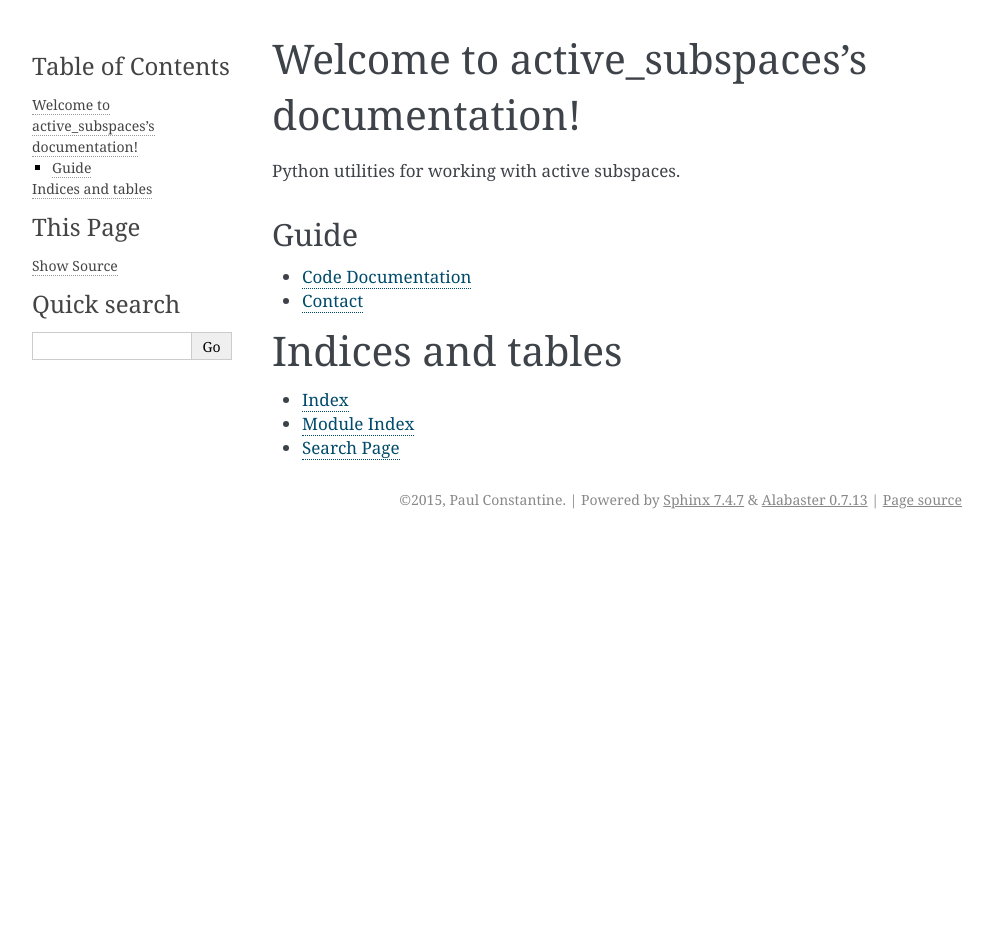
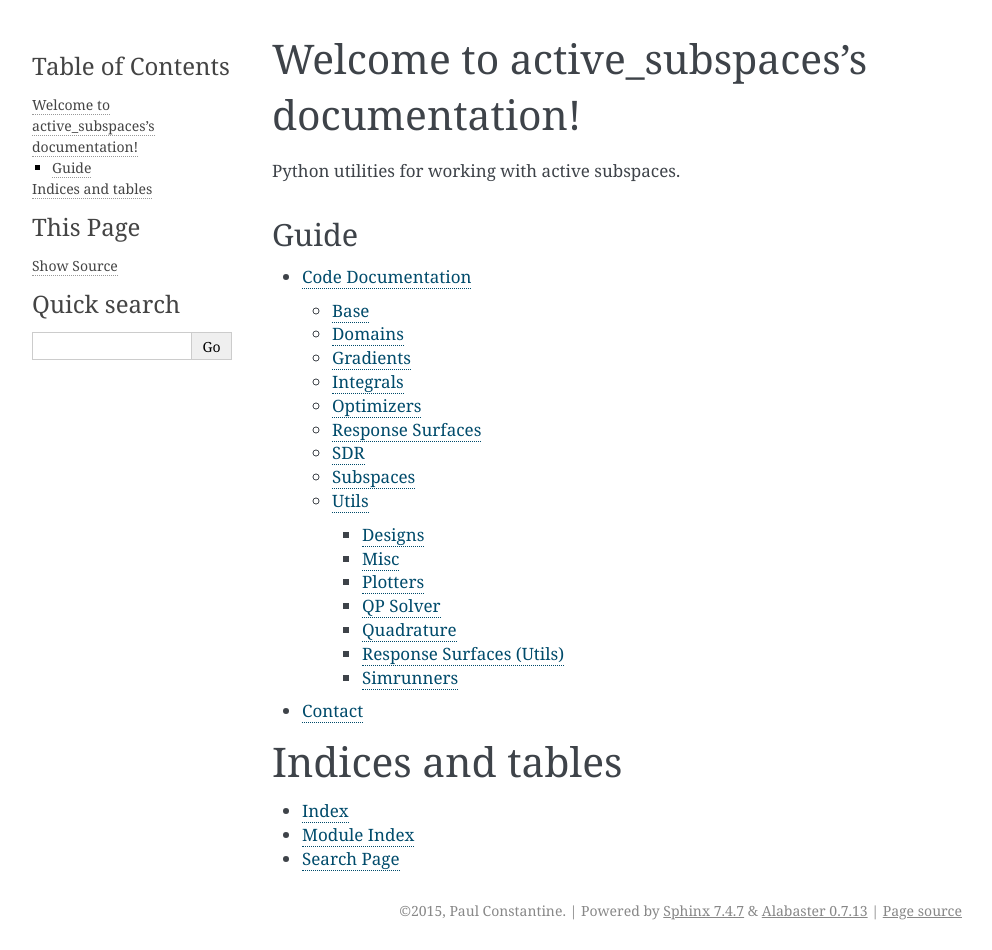
Before and after one commit to paulcon/active_subspaces, a Sphinx documentation site: the page built from docs/source/index.rst, in a window 1280 px wide. Shown: the whole page, without its empty margins (148-1140 px from the left). Built offline with Sphinx 7.4.7, drawn with Linux system fonts in a browser that asks for light colours; before the commit the page ends 900 px from its top, so only the background shows below that.

Commit message:
more layouts for documentation

```diff
--- /dev/null
+++ b/docs/source/base.rst
@@ -0,0 +1,5 @@
+Base
+====
+
+.. automodule:: active_subspaces.base
+    :members:
--- a/docs/source/code.rst
+++ b/docs/source/code.rst
@@ -1,8 +1,19 @@
 Code Documentation
 ==================
 
+
+.. toctree::
+   :maxdepth: 2
+
+   base
+   domains
+   gradients
+   integrals
+   optimizers
+   response_surfaces
+   sdr
+   subspaces
+   utils
+
 .. automodule:: active_subspaces
     :members:
-
-.. automodule:: active_subspaces.utils.response_surfaces
-    :members:
--- /dev/null
+++ b/docs/source/domains.rst
@@ -0,0 +1,5 @@
+Domains
+=======
+
+.. automodule:: active_subspaces.domains
+    :members:
--- /dev/null
+++ b/docs/source/gradients.rst
@@ -0,0 +1,5 @@
+Gradients
+=========
+
+.. automodule:: active_subspaces.gradients
+    :members:
--- a/docs/source/index.rst
+++ b/docs/source/index.rst
@@ -7,7 +7,7 @@ Guide
 ^^^^^
 
 .. toctree::
-   :maxdepth: 2
+   :maxdepth: 3
 
    code
    Contact
--- /dev/null
+++ b/docs/source/integrals.rst
@@ -0,0 +1,5 @@
+Integrals
+=========
+
+.. automodule:: active_subspaces.integrals
+    :members:
--- /dev/null
+++ b/docs/source/optimizers.rst
@@ -0,0 +1,5 @@
+Optimizers
+==========
+
+.. automodule:: active_subspaces.optimizers
+    :members:
--- /dev/null
+++ b/docs/source/response_surfaces.rst
@@ -0,0 +1,5 @@
+Response Surfaces
+=================
+
+.. automodule:: active_subspaces.response_surfaces
+    :members:
--- /dev/null
+++ b/docs/source/sdr.rst
@@ -0,0 +1,5 @@
+SDR
+===
+
+.. automodule:: active_subspaces.sdr
+    :members:
--- /dev/null
+++ b/docs/source/subspaces.rst
@@ -0,0 +1,5 @@
+Subspaces
+=========
+
+.. automodule:: active_subspaces.subspaces
+    :members:
--- /dev/null
+++ b/docs/source/utils.rst
@@ -0,0 +1,13 @@
+Utils
+=====
+
+.. toctree::
+   :maxdepth: 2
+
+   utils_designs
+   utils_misc
+   utils_plotters
+   utils_qp_solver
+   utils_quadrature
+   utils_response_surfaces
+   utils_simrunners
--- /dev/null
+++ b/docs/source/utils_designs.rst
@@ -0,0 +1,5 @@
+Designs
+=======
+
+.. automodule:: active_subspaces.utils.designs
+    :members:
--- /dev/null
+++ b/docs/source/utils_misc.rst
@@ -0,0 +1,5 @@
+Misc
+====
+
+.. automodule:: active_subspaces.utils.misc
+    :members:
--- /dev/null
+++ b/docs/source/utils_plotters.rst
@@ -0,0 +1,5 @@
+Plotters
+========
+
+.. automodule:: active_subspaces.utils.plotters
+    :members:
--- /dev/null
+++ b/docs/source/utils_qp_solver.rst
@@ -0,0 +1,5 @@
+QP Solver
+=========
+
+.. automodule:: active_subspaces.utils.qp_solver
+    :members:
--- /dev/null
+++ b/docs/source/utils_quadrature.rst
@@ -0,0 +1,5 @@
+Quadrature
+==========
+
+.. automodule:: active_subspaces.utils.quadrature
+    :members:
--- /dev/null
+++ b/docs/source/utils_response_surfaces.rst
@@ -0,0 +1,5 @@
+Response Surfaces (Utils)
+=========================
+
+.. automodule:: active_subspaces.utils.response_surfaces
+    :members:
--- /dev/null
+++ b/docs/source/utils_simrunners.rst
@@ -0,0 +1,5 @@
+Simrunners
+==========
+
+.. automodule:: active_subspaces.utils.simrunners
+    :members:
```
Also changed, not shown: 2 other files.
